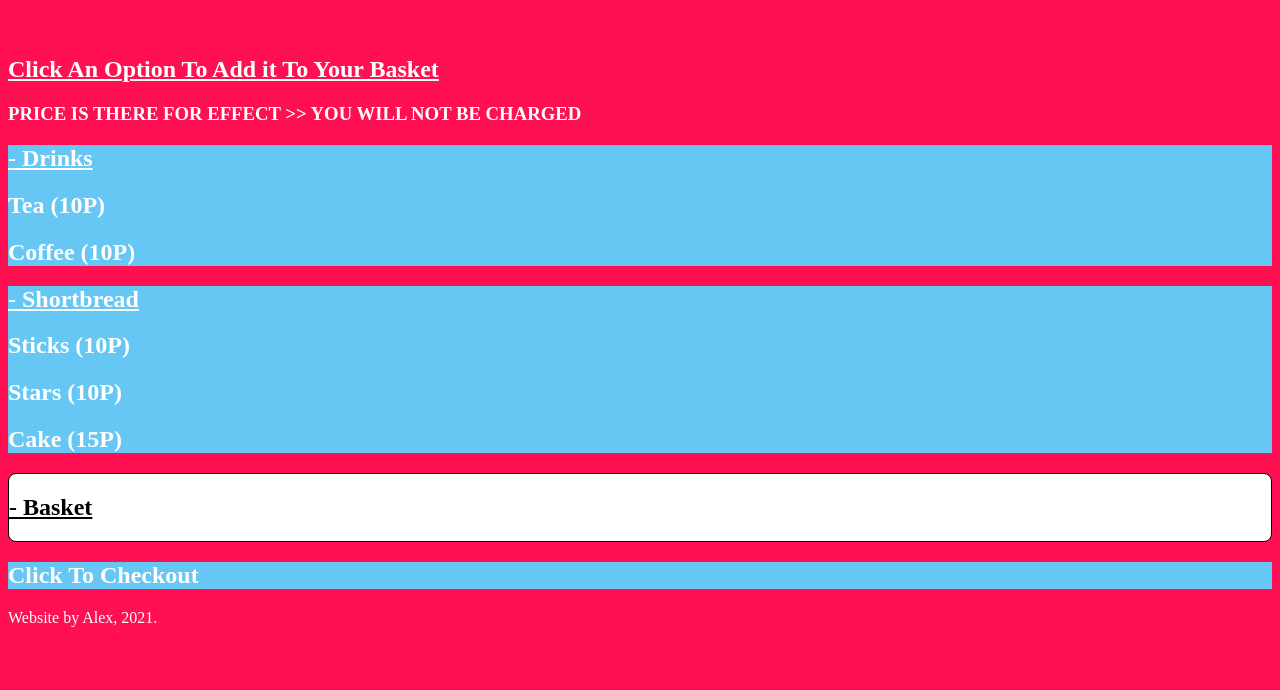
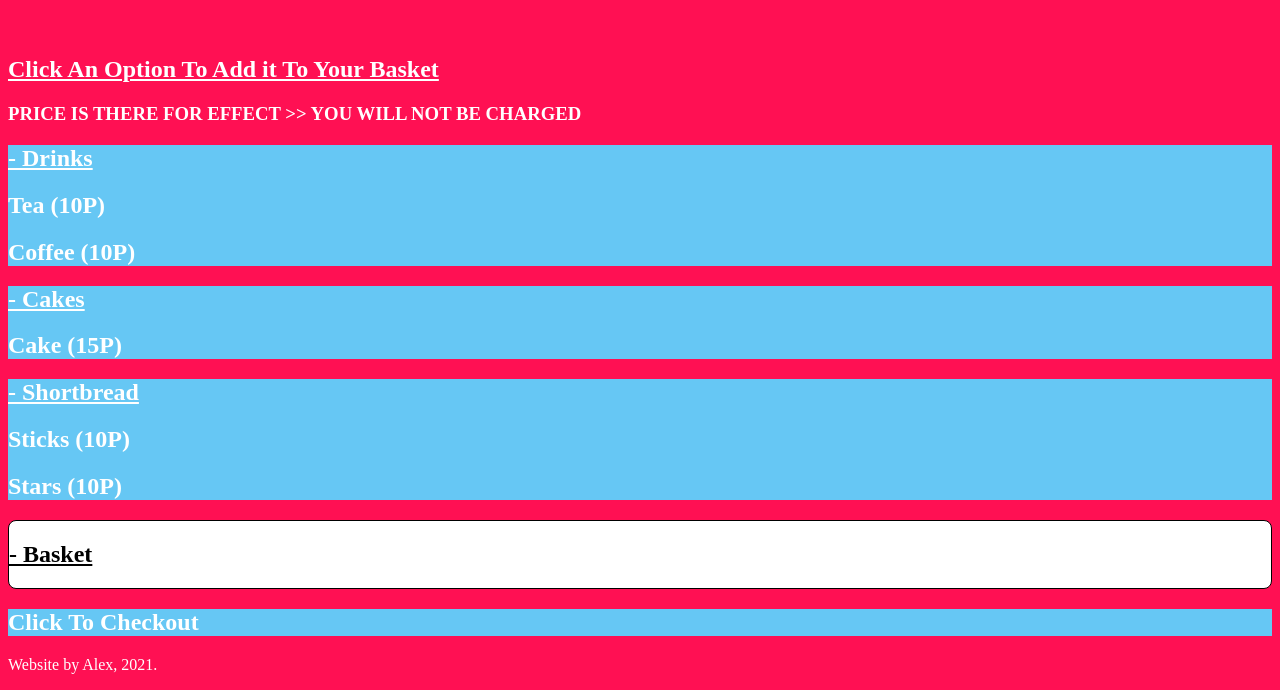
Before and after one commit to alex-101/ClarasBakery, a plain HTML site: page index.html in a window 1280 px wide. Shown: the part 156-846 px from the top of the page. Before the commit the page ends 800 px from the top, so only its background shows below. Drawn offline with Linux system fonts and the light colour scheme.

Commit message:
Add files via upload

```diff
--- a/database.js
+++ b/database.js
@@ -29,10 +29,10 @@ var menu = [
 },
 
 {
-name: "Cake",
-description: "N/A",
-price: "15P",
-type: "shortbread"
+	name: "Cake",
+	description: "N/A",
+	price: "15P",
+	type: "cakes"
 }
 ///
 ]
--- a/index.html
+++ b/index.html
@@ -97,9 +97,13 @@ Order: ${order}
 <div class="box" id="menu-drinks">
 <span style="text-decoration: underline;"> <h2>- Drinks</h2></span>
 </div>
+<div class="box" id="menu-cakes">
+<span style="text-decoration: underline;"> <h2>- Cakes</h2></span>
+</div>
 <div class="box" id="menu-shortbread">
 <span style="text-decoration: underline;"> <h2>- Shortbread</h2></span>
 </div>
+
 <div class="basket" id="basket">
 <span style="text-decoration: underline;"> <h2>- Basket</h2></span>
 </div>
```
